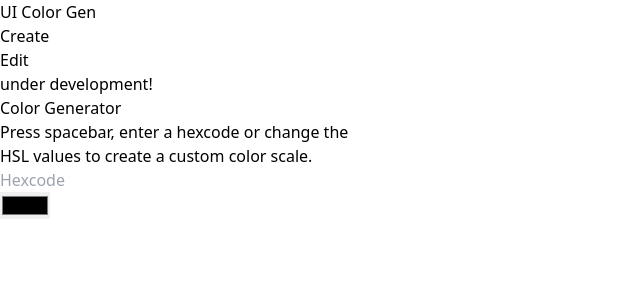
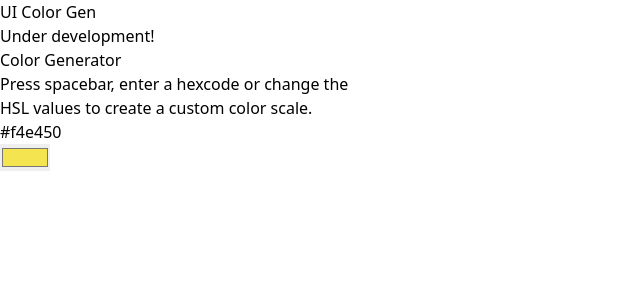
Before and after one commit to demirsillva/UIColor, a React (Vite) app: page / in a window 1280 px wide. Shown: the top 300 px of the page, without its empty margins (0-640 px from the left). Built offline with nearby package versions, Linux system fonts and the light colour scheme.

Commit message:
feat: created new, components and bug fixes.

```diff
--- a/src/App.tsx
+++ b/src/App.tsx
@@ -1,8 +1,20 @@
+import { useState } from 'react'
+
+import Navbar from './components/Navbar'
+import ColorInput from './components/ColorInput'
+// import ColorList from './components/ColorList'
+import ContrastGrid from './components/ContrastGrid'
+
 import './App.css'
-import InputColor from './components/InputColor'
-import Navbar from './components/Navbar'
+
 
 export default function App() {
+
+  const [colors, setColors] = useState<string[]>([]);
+
+  const addColorToList = (color: string) => {
+    setColors([...colors, color]);
+  };
 
   return (
     <div className='flex flex-col'>
@@ -10,7 +22,7 @@ export default function App() {
 
       <div className='max-w-2xl px-6 mx-auto mt-1 md:mt-2 md:mb-2 mb-2'>
         <div className='rounded-full mt-8 h-10 bg-yellow-300 text-yellow-700 flex md:flex justify-center cursor-pointer'>
-          <span className='m-auto'>under development!</span>
+          <span className='m-auto'>Under development!</span>
         </div>
 
         <div className='text-center'>
@@ -23,14 +35,14 @@ export default function App() {
           </p>
         </div>
 
-        <InputColor />
-
-        {/* <div className="relative inline-block w-7 h-7">
-          <input type="color" className="absolute inset-0 opacity-0 w-full h-full cursor-pointer"/>
-          <div className="w-full h-full rounded-full border border-gray-300"></div>
-        </div> */}
+        <ColorInput onColorGenerated={addColorToList} />
 
       </div>
+
+      <div>
+          {/* <ColorList colors={colors} /> */}
+          <ContrastGrid baseColor={colors[colors.length - 1]} steps={11} />
+        </div>
     </div>
   )
 }
--- /dev/null
+++ b/src/components/ColorInput.tsx
@@ -0,0 +1,70 @@
+import React, { useState, useEffect } from "react";
+
+interface ColorInputProps{
+  onColorGenerated: (color: string) => void;
+}
+
+function ColorInput({ onColorGenerated }: ColorInputProps){
+    function generateRandomHexCode() {
+        const stringsCode = '0123456789abcdef';
+        let color = '#';
+
+        for (let i = 0; i < 6; i++) {
+          color += stringsCode[Math.floor(Math.random() * 16)];
+        }
+
+        return color;
+      }
+
+      const [hexCode, setHexCode] = useState(generateRandomHexCode());
+
+      const handleInputChange = (event: React.ChangeEvent<HTMLInputElement>) => {
+        const newHexCode = event.target.value;
+        setHexCode(newHexCode);
+      };
+
+      const handleKeyPress = (event: KeyboardEvent) => {
+        if (event.key === ' ' || event.key === 'Spacebar') {
+          const randomHexCode = generateRandomHexCode();
+          setHexCode(randomHexCode);
+          onColorGenerated(randomHexCode);
+        }
+      };
+
+      useEffect(() => {
+        const onKeyDown = (event: KeyboardEvent) => {
+            handleKeyPress(event);
+        };
+
+        window.addEventListener('keydown', onKeyDown);
+
+        return () => {
+          window.removeEventListener('keydown', onKeyDown);
+        };
+      });
+
+    return (
+        <div className="mt-10 max-w-md mx-auto">
+            <div className="flex items-center h-12 border border-gray-300 rounded-full">
+                <input
+                    type="text"
+                    value={hexCode}
+                    onChange={handleInputChange}
+                    className="px-6 pl-16 w-full font-medium h-full rounded-full bg-transparent"
+                />
+                <div className="absolute inline-block w-8 h-8 ml-3">
+                    <input
+                        type="color"
+                        value={hexCode}
+                        onChange={handleInputChange}
+                        className="absolute inset-0 opacity-0 w-full h-full cursor-pointer"
+                        />
+                    <div className="w-full h-full rounded-full" style={{ backgroundColor: hexCode }}></div>
+                </div>
+
+            </div>
+        </div>
+    )
+}
+
+export default ColorInput;
--- /dev/null
+++ b/src/components/ColorList.tsx
@@ -0,0 +1,19 @@
+// import React from 'react';
+
+interface ColorListProps {
+  colors: string[]; // Array de códigos HEX de cores
+}
+
+function ColorList({ colors }: ColorListProps) {
+  return (
+    <div>
+      {colors.map((color, index) => (
+        <div key={index}>
+          {color}
+        </div>
+      ))}
+    </div>
+  );
+}
+
+export default ColorList;
--- /dev/null
+++ b/src/components/ContrastGrid.tsx
@@ -0,0 +1,85 @@
+import { useEffect, useState } from 'react';
+
+interface ContrastGridProps{
+    baseColor: string;
+    steps: number;
+}
+
+interface ContrastGridState {
+    [key: string]: number;
+}
+
+function ContrastGrid({ baseColor, steps }: ContrastGridProps) {
+  const [contrastGrid, setContrastGrid] = useState<ContrastGridState>({});
+
+  function calculateLuminance(r: number, g: number, b: number) {
+    return 0.2126 * r + 0.7152 * g + 0.0722 * b;
+  }
+
+  function calculateContrast(color1: string, color2: string) {
+    const [r1, g1, b1] = color1.match(/\w\w/g)?.map((c) => parseInt(c, 16)) || [];
+    const [r2, g2, b2] = color2.match(/\w\w/g)?.map((c) => parseInt(c, 16)) || [];
+
+    const luminance1 = calculateLuminance(r1, g1, b1);
+    const luminance2 = calculateLuminance(r2, g2, b2);
+
+    const contrast = (Math.max(luminance1, luminance2) + 0.05) / (Math.min(luminance1, luminance2) + 0.05);
+
+    return contrast;
+}
+
+useEffect(() => {
+    if(baseColor && typeof baseColor === 'string'){
+        generateContrastGrid(baseColor, steps);
+    }
+},[baseColor, steps]);
+
+function generateContrastGrid(baseColor: string, steps: number) {
+
+    const newContrastGrid: ContrastGridState = {};
+
+    for (let i = 0; i < steps; i++) {
+      const luminanceDiff = (i - steps / 2) * 0.05;
+      const r = parseInt(baseColor.slice(1, 3), 16);
+      const g = parseInt(baseColor.slice(3, 5), 16);
+      const b = parseInt(baseColor.slice(5, 7), 16);
+
+      const newR = Math.min(255, Math.max(0, r + Math.round(luminanceDiff * 255)));
+      const newG = Math.min(255, Math.max(0, g + Math.round(luminanceDiff * 255)));
+      const newB = Math.min(255, Math.max(0, b + Math.round(luminanceDiff * 255)));
+
+      const newColor = `#${newR.toString(16).padStart(2, '0')}${newG
+        .toString(16)
+        .padStart(2, '0')}${newB.toString(16).padStart(2, '0')}`;
+      const contrast = calculateContrast(baseColor, newColor);
+
+      newContrastGrid[newColor] = contrast;
+    }
+
+    setContrastGrid(newContrastGrid);
+  }
+
+  return (
+    <div>
+      <div className="grid grid-cols-11 gap-4">
+        {Object.entries(contrastGrid).map(([color, contrast], index) => (
+          <div
+            key={index}
+            style={{
+              backgroundColor: color,
+              color: contrast < 4.5 ? 'white' : 'black',
+              padding: '1rem',
+              textAlign: 'center',
+            }}
+          >
+            {color}
+            <br />
+            {contrast.toFixed(2)}
+          </div>
+        ))}
+      </div>
+    </div>
+  );
+}
+
+export default ContrastGrid;
--- a/src/components/InputColor.tsx
+++ /dev/null
@@ -1,14 +0,0 @@
-export default function InputColor(){
-    return (
-        <div className="mt-10 max-w-md mx-auto">
-            <div className="h-12 border border-gray-300 rounded-full overflow-hidden">
-                <input type="text" placeholder="Hexcode" className="px-6 pl-14 w-full font-medium h-full rounded-full bg-transparent"/>
-                <div className="relative inline-block w-7 h-7">
-                    <input type="color" className="absolute inset-0 opacity-0 w-full h-full cursor-pointer"/>
-                    <div className="w-full h-full rounded-full border border-gray-300"></div>
-                </div>
-                {/* <input type="color" className="absolute top-1/2 transform -translate-y-1/2 w-7 h-7 opacity-0 rounded-full border-none left-4 cursor-pointer appearance-none"/> */}
-            </div>
-        </div>
-    )
-}
--- a/src/components/Navbar.tsx
+++ b/src/components/Navbar.tsx
@@ -1,15 +1,15 @@
 export default function Navbar() {
     return (
-    <nav className="w-full h-14 flex justify-between items-center px-10 shadow-sm fixed relative">
+    <nav className="w-full h-14 flex justify-between items-center px-10 shadow-sm fixed z-50">
         <div>
             UI Color Gen
         </div>
 
         <div className="">
-            <ul className="flex flex-row gap-3">
+            {/* <ul className="flex flex-row gap-3">
                 <li><a href="#" rel="noopener noreferrer">Create</a></li>
                 <li><a href="#" rel="noopener noreferrer">Edit</a></li>
-            </ul>
+            </ul> */}
         </div>
     </nav>
     )
```
